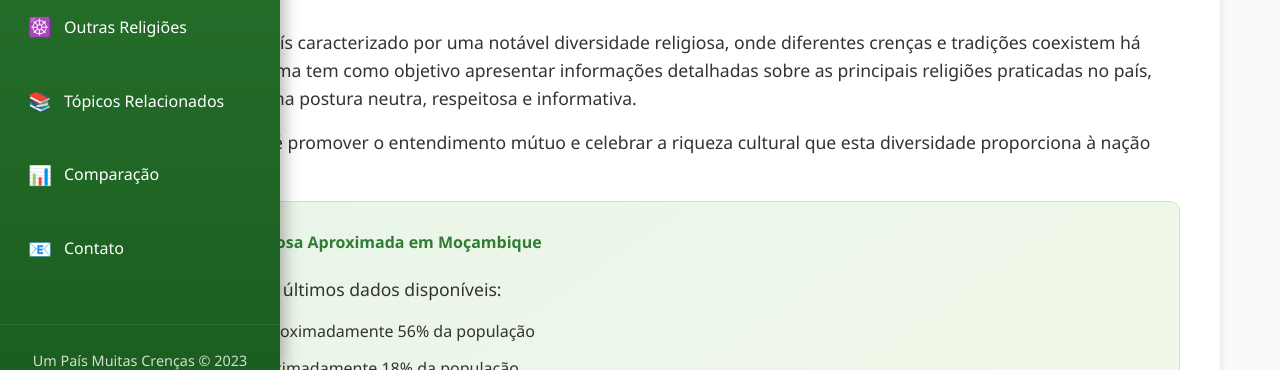
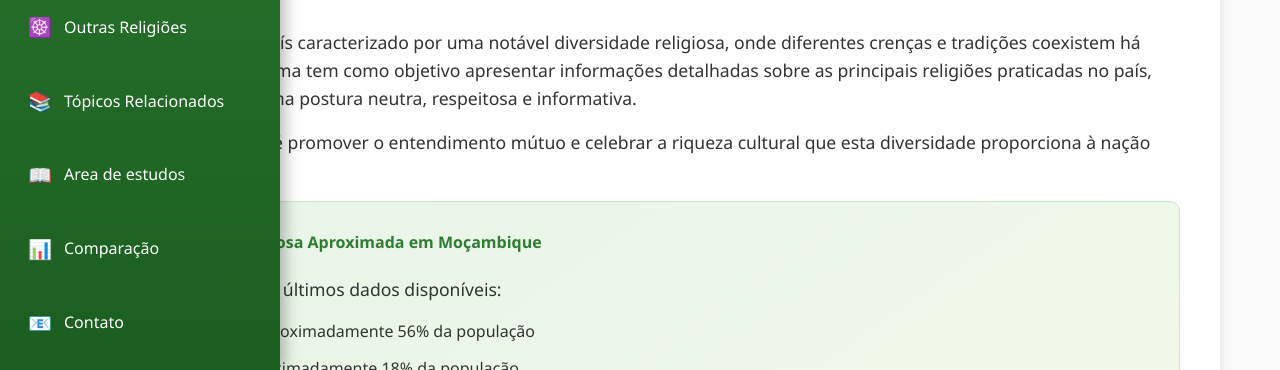
Before and after one commit to infortecmov03/Diversidade-religiosa-, a plain HTML site: page index.html in a window 1280 px wide. Shown: the part 430-800 px from the top of the page. Drawn offline with Linux system fonts and the light colour scheme.

Commit message:
Update index.html

```diff
--- a/index.html
+++ b/index.html
@@ -29,6 +29,7 @@
                 <li><a href="#tradicionais"><span class="nav-icon">🌍</span> Religiões Tradicionais</a></li>
                 <li><a href="#outras"><span class="nav-icon">☸️</span> Outras Religiões</a></li>
                 <li><a href="#topicos"><span class="nav-icon">📚</span> Tópicos Relacionados</a></li>
+                <li><a href="estudos.html"><span class="nav-icon">📖</span> Area de estudos</a></li>
                 <li><a href="estudos.html"><span class="nav-icon">📊</span> Comparação</a></li>
                 <li><a href="#contato"><span class="nav-icon">📧</span> Contato</a></li>
             </ul>
```
